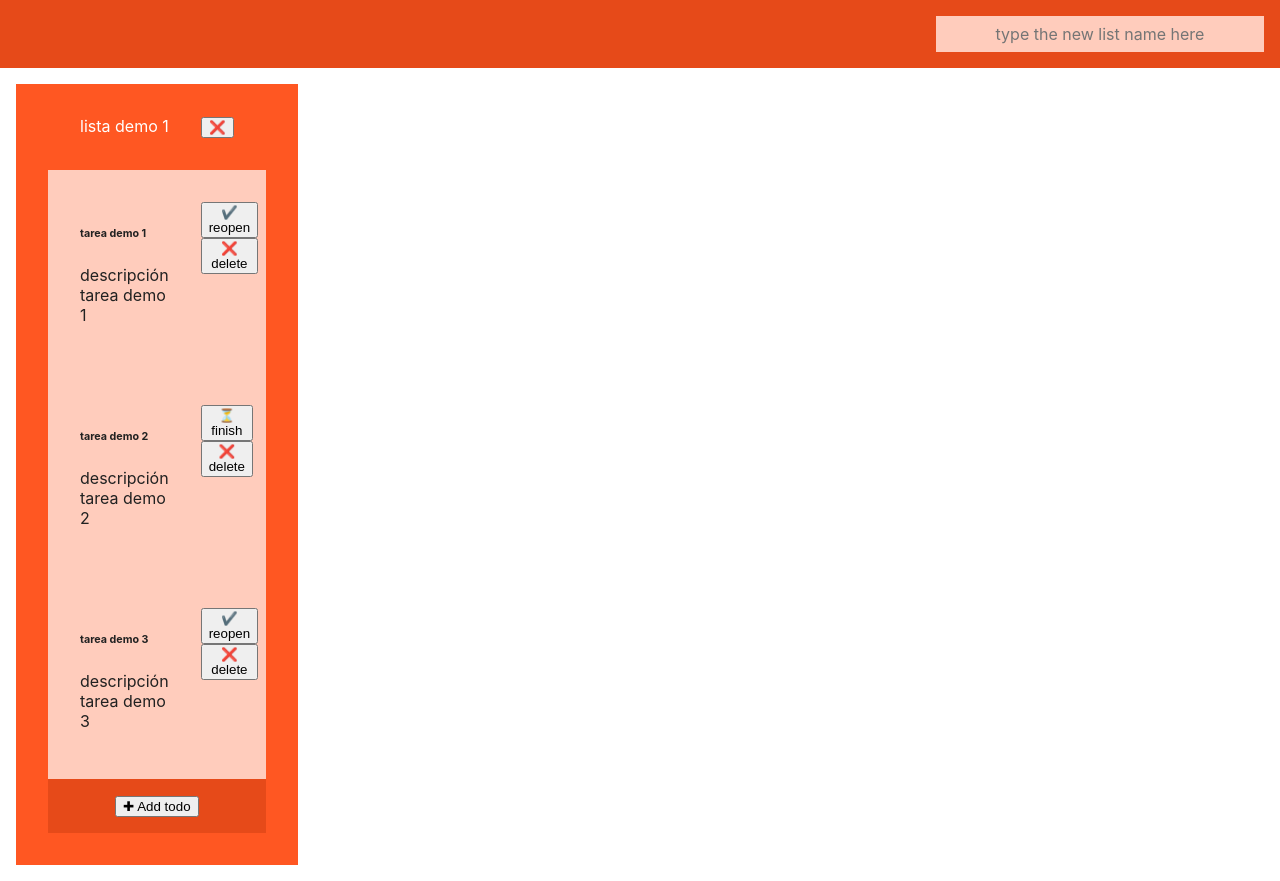
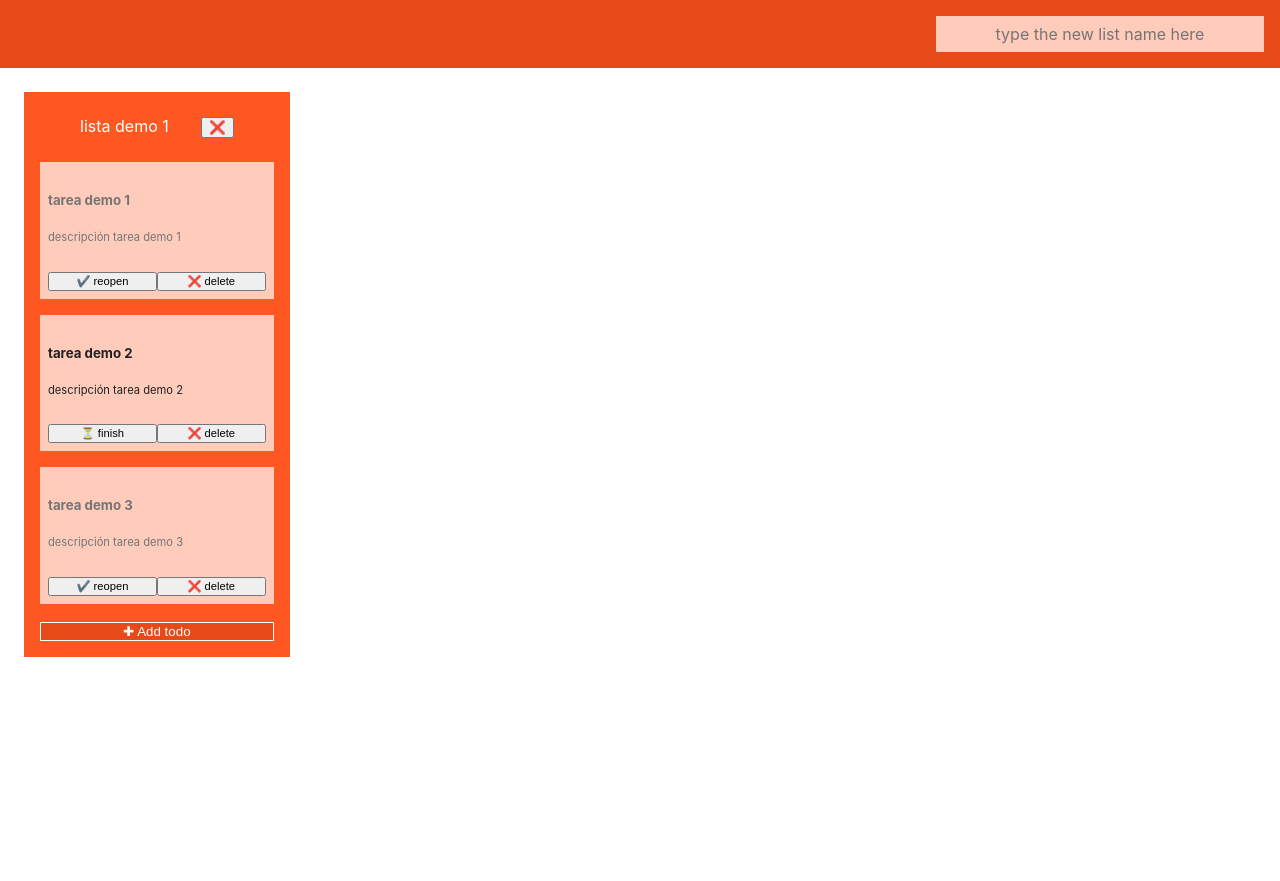
Before and after one commit to diegosuarez-dev/reto3-trellolike, a React (Create React App) app: page / in a window 1280 px wide. After the commit the page ends 800 px from the top, so only its background shows below. Built offline with nearby package versions, Linux system fonts and the light colour scheme.

Commit message:
Mejora de la maquetacion de las listas y los todos

```diff
--- a/src/colors.scss
+++ b/src/colors.scss
@@ -3,4 +3,4 @@ $light-primary: #FFCCBC;
 $primary: #FF5722;
 $white: #FFFFFF;
 $primary-text: #212121;
-$secondary-text: #757575;
+$secondary-text: #929191;
--- a/src/components/ListsPanel/ListsPanel.css
+++ b/src/components/ListsPanel/ListsPanel.css
@@ -7,7 +7,8 @@
 .panel .list {
   height: 100%;
   width: 20%;
-  padding: 1em;
+  margin: 0.5em;
+  padding: 0.5em;
   display: flex;
   flex-direction: column;
   background-color: #FF5722;
@@ -22,29 +23,45 @@
 .panel .list .todos {
   display: flex;
   flex-direction: column;
-  padding: 1em;
 }
 .panel .list .todos .task {
   background-color: #FFCCBC;
-  padding: 1em;
+  margin: 0.5em;
   display: flex;
-  flex-direction: row;
+  flex-direction: column;
   color: #212121;
 }
 .panel .list .todos .task .data {
   text-align: start;
-  padding: 1em;
+  padding: 0.5em;
+}
+.panel .list .todos .task .data p {
+  font-size: 0.7em;
 }
 .panel .list .todos .task .actions {
   display: flex;
-  flex-direction: column;
-  padding: 1em;
+  flex-direction: row;
+  justify-content: space-evenly;
+  padding: 0.5em;
+}
+.panel .list .todos .task .actions button {
+  font-size: 0.7em;
+  width: 50%;
+}
+.panel .list .todos .completed {
+  color: #757575;
 }
 .panel .list .add {
+  margin: 0.5em;
+}
+.panel .list .add button {
+  width: 100%;
   background-color: #E64A19;
   color: #FFFFFF;
-  padding: 1em;
-  text-align: center;
+  border-width: 1px;
+  border-color: #FFFFFF;
+  border-style: solid;
+  cursor: pointer;
 }
 
 /*# sourceMappingURL=ListsPanel.css.map */
--- a/src/components/ListsPanel/ListsPanel.jsx
+++ b/src/components/ListsPanel/ListsPanel.jsx
@@ -38,7 +38,7 @@ const ListsPanel = props => {
                                     key={todo.id}
                                 >
                                     <div className='data'>
-                                        <h6 className='text'>{todo.text}</h6>
+                                        <h5 className='text'>{todo.text}</h5>
                                         <p className='description'>{todo.description}</p>
                                     </div>
                                     <div className='actions'>
--- a/src/components/ListsPanel/ListsPanel.scss
+++ b/src/components/ListsPanel/ListsPanel.scss
@@ -8,7 +8,8 @@
     .list {
         height: 100%;
         width: 20%;
-        padding: 1em;
+        margin: 0.5em;
+        padding: 0.5em;
         display: flex;
         flex-direction: column;
         background-color: $primary;
@@ -22,29 +23,45 @@
         .todos {
             display: flex;
             flex-direction: column;
-            padding: 1em;
             .task {
                 background-color: $light-primary;
-                padding: 1em;
+                margin: 0.5em;
                 display: flex;
-                flex-direction: row;
+                flex-direction: column;
                 color: $primary-text;
                 .data {
                     text-align: start;
-                    padding: 1em;
+                    padding: 0.5em;
+                    p {
+                        font-size: 0.7em;
+                    }
                 }
                 .actions {
                     display: flex;
-                    flex-direction: column;
-                    padding: 1em;
+                    flex-direction: row;
+                    justify-content: space-evenly;
+                    padding: 0.5em;
+                    button {
+                        font-size: 0.7em;
+                        width: 50%;
+                    }
                 }
+            }
+            .completed {
+                color: $secondary-text;
             }
         }
         .add {
-            background-color: $dark-primary;
-            color: $white;
-            padding: 1em;
-            text-align: center;
+            margin: 0.5em;
+            button {
+                width: 100%;
+                background-color: $dark-primary;
+                color: $white;
+                border-width: 1px;
+                border-color: $white;
+                border-style: solid;
+                cursor: pointer;
+            }
         }
     }
 }
```
Also changed, not shown: 1 other file (tests, documents, lock files or other folders).
